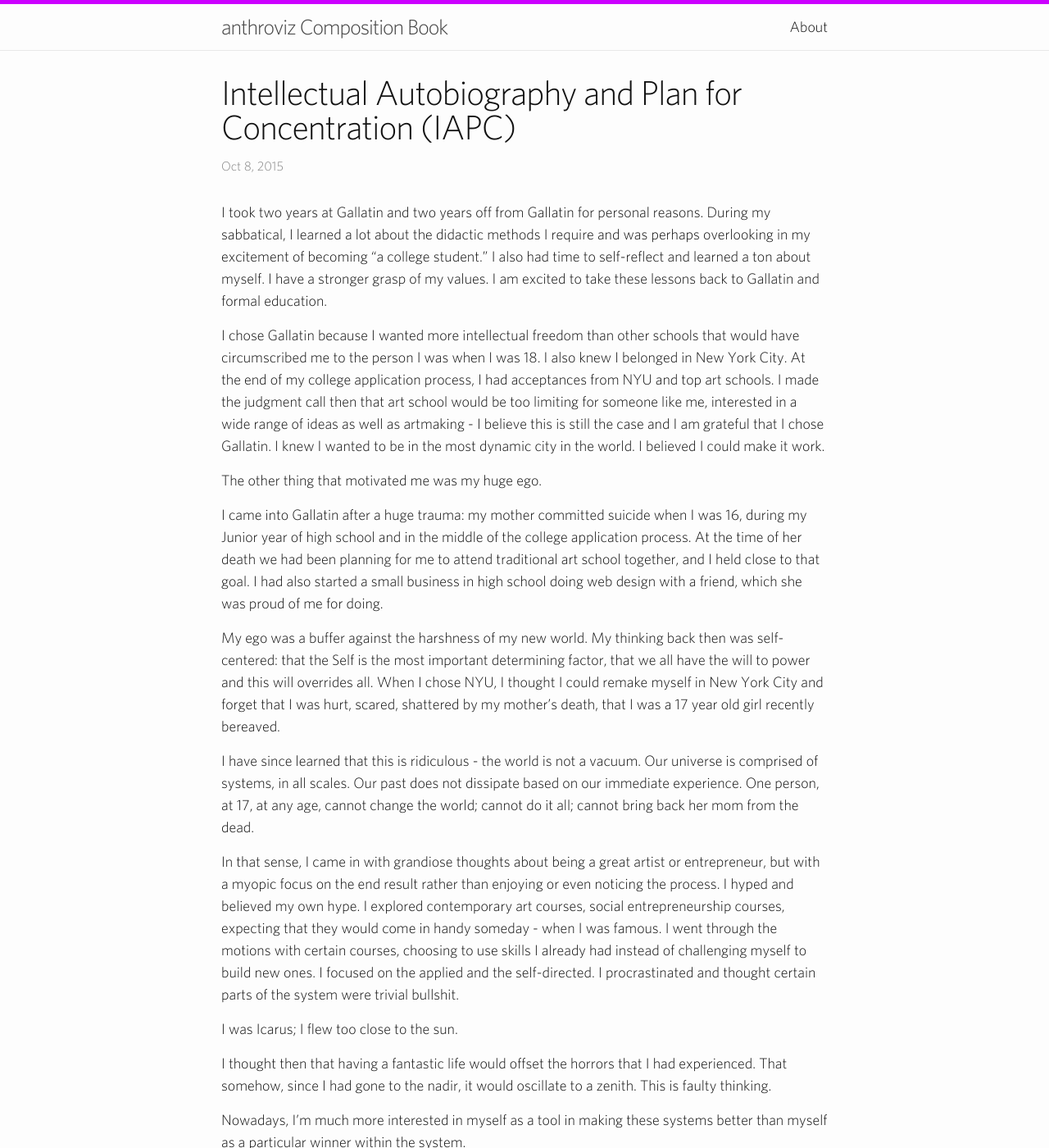
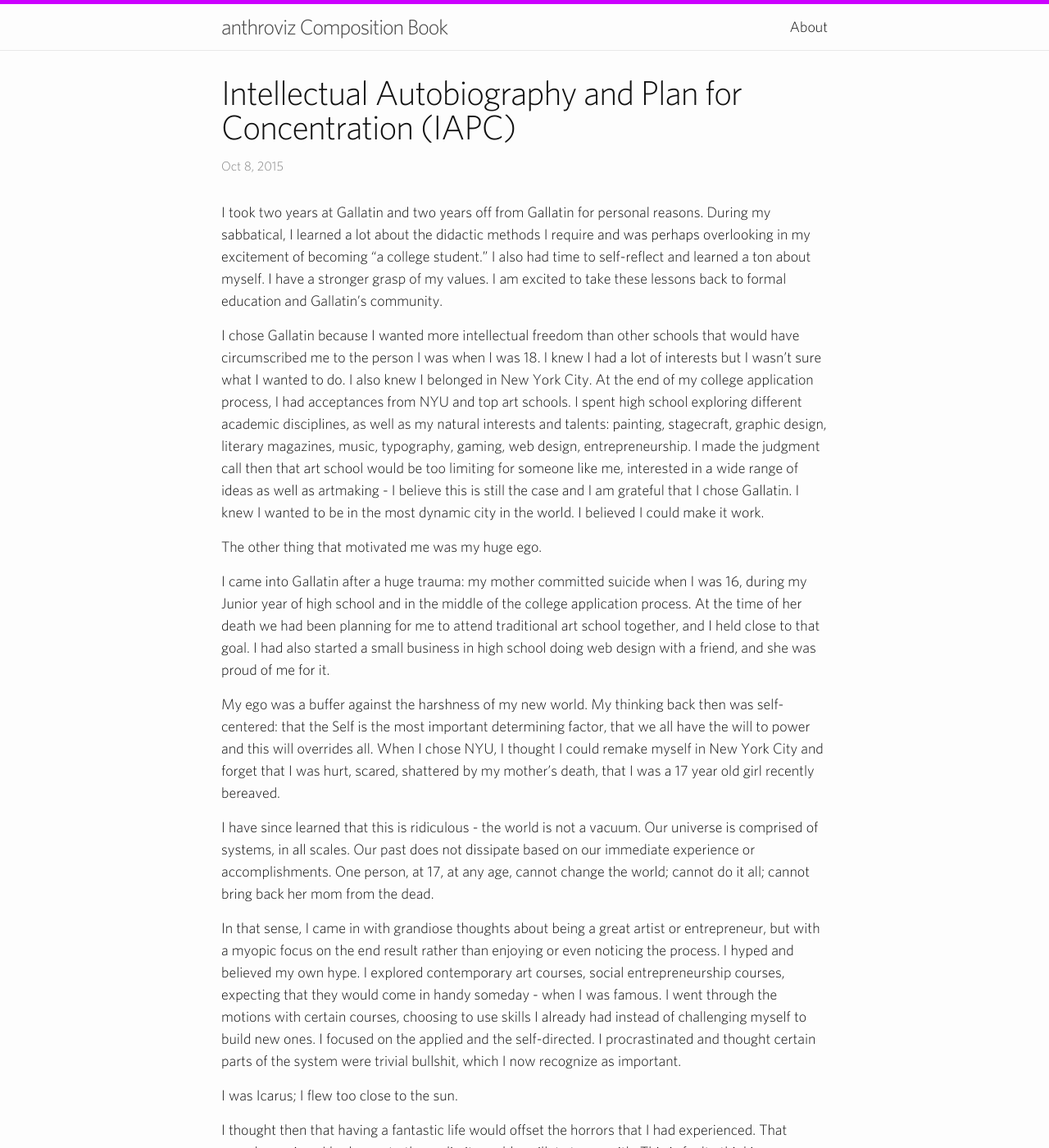
Before and after one commit to anthroviz/compbook, a Jekyll site: the page built from _posts/2015-10-10-iapc.markdown, in a window 1280 px wide and 1400 px high. Shown: the whole window at 82% size. Built offline with Jekyll 4.4.1, drawn with Linux system fonts in a browser that asks for light colours; nearby versions of some CDN libraries; some of the changed text lies outside the part shown.

Commit message:
IAPC - more context

```diff
--- a/_posts/2015-10-10-iapc.markdown
+++ b/_posts/2015-10-10-iapc.markdown
@@ -6,42 +6,35 @@
 permalink: /iapc/
 ---
 
-I took two years at Gallatin and two years off from Gallatin for personal reasons. During my sabbatical, I learned a lot about the didactic methods I require and was perhaps overlooking in my excitement of becoming "a college student." I also had time to self-reflect and learned a ton about myself. I have a stronger grasp of my values. I am excited to take these lessons back to Gallatin and formal education.
+I took two years at Gallatin and two years off from Gallatin for personal reasons. During my sabbatical, I learned a lot about the didactic methods I require and was perhaps overlooking in my excitement of becoming "a college student." I also had time to self-reflect and learned a ton about myself. I have a stronger grasp of my values. I am excited to take these lessons back to formal education and Gallatin's community.
 
-I chose Gallatin because I wanted more intellectual freedom than other schools that would have circumscribed me to the person I was when I was 18. I also knew I belonged in New York City. At the end of my college application process, I had acceptances from NYU and top art schools. I made the judgment call then that art school would be too limiting for someone like me, interested in a wide range of ideas as well as artmaking - I believe this is still the case and I am grateful that I chose Gallatin. I knew I wanted to be in the most dynamic city in the world. I believed I could make it work.
+I chose Gallatin because I wanted more intellectual freedom than other schools that would have circumscribed me to the person I was when I was 18. I knew I had a lot of interests but I wasn't sure what I wanted to do. I also knew I belonged in New York City. At the end of my college application process, I had acceptances from NYU and top art schools. I spent high school exploring different academic disciplines, as well as my natural interests and talents: painting, stagecraft, graphic design, literary magazines, music, typography, gaming, web design, entrepreneurship. I made the judgment call then that art school would be too limiting for someone like me, interested in a wide range of ideas as well as artmaking - I believe this is still the case and I am grateful that I chose Gallatin. I knew I wanted to be in the most dynamic city in the world. I believed I could make it work.
 
 The other thing that motivated me was my huge ego.
 
-I came into Gallatin after a huge trauma: my mother committed suicide when I was 16, during my Junior year of high school and in the middle of the college application process. At the time of her death we had been planning for me to attend traditional art school together, and I held close to that goal. I had also started a small business in high school doing web design with a friend, which she was proud of me for doing.
+I came into Gallatin after a huge trauma: my mother committed suicide when I was 16, during my Junior year of high school and in the middle of the college application process. At the time of her death we had been planning for me to attend traditional art school together, and I held close to that goal. I had also started a small business in high school doing web design with a friend, and she was proud of me for it.
 
 My ego was a buffer against the harshness of my new world. My thinking back then was self-centered: that the Self is the most important determining factor, that we all have the will to power and this will overrides all. When I chose NYU, I thought I could remake myself in New York City and forget that I was hurt, scared, shattered by my mother's death, that I was a 17 year old girl recently bereaved.
 
-I have since learned that this is ridiculous - the world is not a vacuum. Our universe is comprised of systems, in all scales. Our past does not dissipate based on our immediate experience. One person, at 17, at any age, cannot change the world; cannot do it all; cannot bring back her mom from the dead.
+I have since learned that this is ridiculous - the world is not a vacuum. Our universe is comprised of systems, in all scales. Our past does not dissipate based on our immediate experience or accomplishments. One person, at 17, at any age, cannot change the world; cannot do it all; cannot bring back her mom from the dead.
 
-In that sense, I came in with grandiose thoughts about being a great artist or entrepreneur, but with a myopic focus on the end result rather than enjoying or even noticing the process. I hyped and believed my own hype. I explored contemporary art courses, social entrepreneurship courses, expecting that they would come in handy someday - when I was famous. I went through the motions with certain courses, choosing to use skills I already had instead of challenging myself to build new ones. I focused on the applied and the self-directed. I procrastinated and thought certain parts of the system were trivial bullshit.
+In that sense, I came in with grandiose thoughts about being a great artist or entrepreneur, but with a myopic focus on the end result rather than enjoying or even noticing the process. I hyped and believed my own hype. I explored contemporary art courses, social entrepreneurship courses, expecting that they would come in handy someday - when I was famous. I went through the motions with certain courses, choosing to use skills I already had instead of challenging myself to build new ones. I focused on the applied and the self-directed. I procrastinated and thought certain parts of the system were trivial bullshit, which I now recognize as important.
 
 I was Icarus; I flew too close to the sun.
 
 I thought then that having a fantastic life would offset the horrors that I had experienced. That somehow, since I had gone to the nadir, it would oscillate to a zenith. This is faulty thinking.
 
-Nowadays, I'm much more interested in myself as a tool in making these systems better than myself as a particular winner within the system.
+Nowadays, I'm much more interested in myself as a tool in making these systems better than myself as a particular winner within the system. In working as a professional designer in a large company, I've realized that design and technology have powerful influence over our everyday experience.
 
-~~~
+I want to combine my skills in building and making, my talent of seeing the bigger picture, and love of helping others.
 
-### notes
-
-
-[What has consistently interested me and what I've only realized now is... I've realized recently that...]
-
-[...]
-
-My concentration will be entitled Visualizing Human Narratives. I will be looking at data and storytelling through the lenses and disciplines of art, design, technology, and biology.
+My concentration will be entitled Visualizing Human Narratives. I will be looking at data and storytelling through the lenses and disciplines of art, design, technology, and biology. How do we make sense of the world? What are the stories we tell ourselves?
 
 To finish up my degree, I will pursue classes which interest me and which explore the human condition. I will be working fulltime at my corporate Big Girl job whilst at Gallatin.
 
 I've shifted from being inwardly focused, like a microscope, to being generative. I suppose part of the Gallatin process will be figuring out is a sufficient new analogy for me.
 
-I am interested in building tools and systems. I am interested in analyzing humanity's origins (which many would argue is precipitated by tools) and directing where we can go in the future.
+I am inspired by win-win situations. I am interested in building tools and systems. I am interested in analyzing humanity's origins (which many would argue is precipitated by tools) and directing where we can go in the future.
 
 Working in the tech industry and leading the NYC collegiate tech community has taught me about the problematic culture in tech at the moment. In fact, the swagger feels like me, as a Freshman. I think we can change the thinking without similar catastrophes occuring. The tech industry is correct in assuming it will shape the future. I want to challenge some of the problematic foundations, so we don't build a future disaster.
 
@@ -49,11 +42,23 @@
 
 I want to both explore these human stories for their own sake as interesting data, as well as leverage my work as a cultural critique.
 
-I am inspired by win-win situations.
+~~~
+
+### notes
+
+
+{{{Stories data to bear it out. Bringing the magic of fiction into everyday life... humanizing... Tech and Design are humanmade ways to channel art and science}}}
+
+[What has consistently interested me and what I've only realized now is... I've realized recently that...]
+
+[...]
+
+I no longer feel threatened by that which I don't know, nor jealous of what others have. I now like to challenge myself and build up skills and knowledge, while supporting others in doing so.
+
 
 All these lessons learned through drawing and painting praxis are applicable here.
 
-Meta communities // Onions // Layers // Contexts // figurative-representative is about seeing clearly, I used to do portraiture a lot. Seeing things for what thing sare. Improvising and riffing means training. Seeing what could be, based on an intuitive learned knowledge of what is
+Meta communities // Onions // Layers // Contexts // figurative-representative is about seeing clearly, I used to do portraiture a lot. Seeing things for what things are. Improvising and riffing means training. Seeing what could be, based on an intuitive learned knowledge of what is
 
 Become someone who makes things happen instead of waiting around and stewing - understanding that other people also yearn and feel awkward. Now that I've obtained some power, I want to use that for good and help other people up.
 
```
